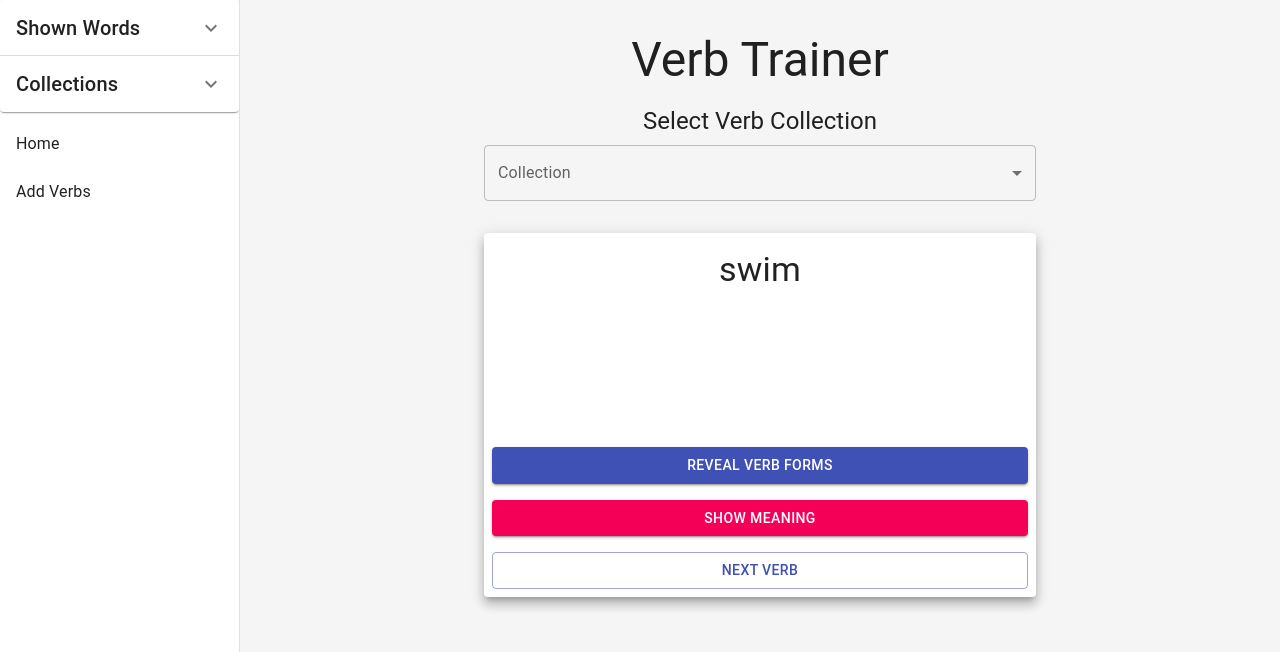
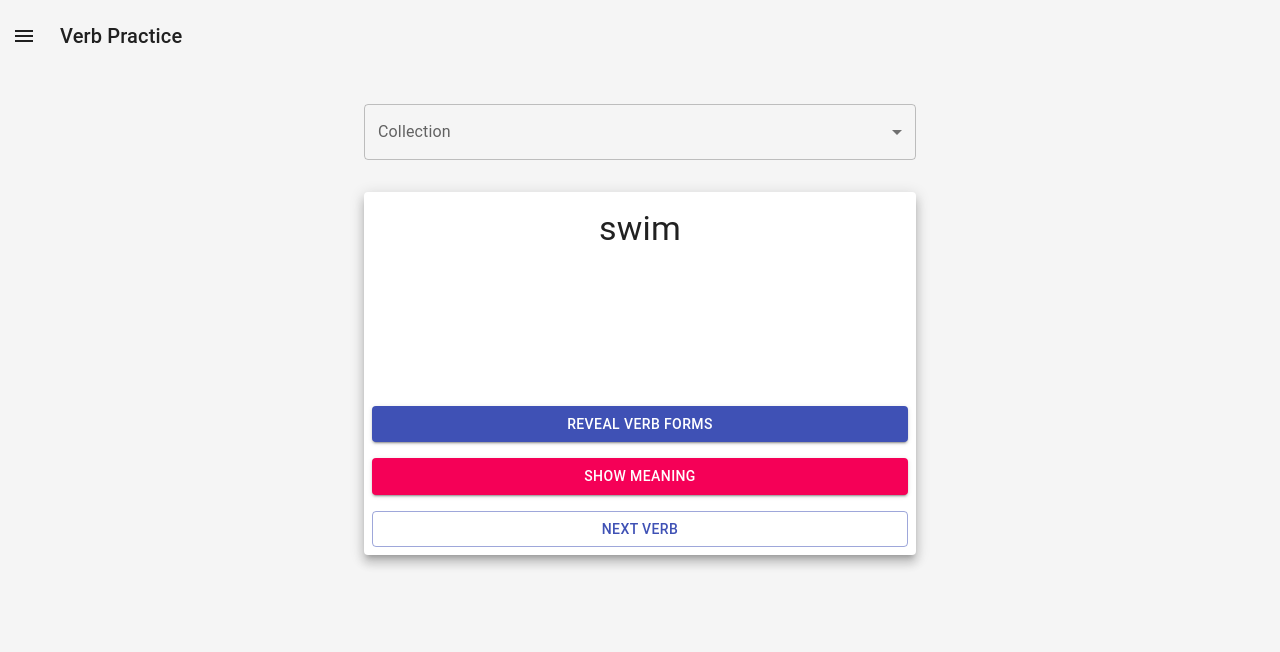
Before and after one commit to wowlocal/Anki-material, a React (Create React App) app: page / in a window 1280 px wide. Shown: the top 652 px of the page. Built offline with nearby package versions, Linux system fonts and the light colour scheme.

Commit message:
open/closed drawer

```diff
--- a/src/App.js
+++ b/src/App.js
@@ -14,6 +14,9 @@ import Accordion from '@mui/material/Accordion';
 import AccordionSummary from '@mui/material/AccordionSummary';
 import AccordionDetails from '@mui/material/AccordionDetails';
 import ExpandMoreIcon from '@mui/icons-material/ExpandMore';
+import IconButton from '@mui/material/IconButton';
+import MenuIcon from '@mui/icons-material/Menu';
+import ChevronLeftIcon from '@mui/icons-material/ChevronLeft';
 import { motion, AnimatePresence } from 'framer-motion';
 import VerbCard from './components/VerbCard';
 import VerbCollectionSwitcher from './components/VerbCollectionSwitcher';
@@ -41,6 +44,7 @@ function App() {
   const [verbs, setVerbs] = useState([]);
   const [shownWords, setShownWords] = useState([]);
   const [completedCollections, setCompletedCollections] = useState([]);
+  const [drawerOpen, setDrawerOpen] = useState(false);
 
   useEffect(() => {
     const savedShownWords = JSON.parse(localStorage.getItem('shownWords')) || [];
@@ -77,29 +81,54 @@ function App() {
   const handleWordClick = (word) => {
     const selectedVerb = verbs.find(verb => verb.infinitive === word);
     setCurrentVerb(selectedVerb);
+    setDrawerOpen(false);
   };
 
   const handleCollectionClick = (collection) => {
     setCurrentCollection(collection);
+    setDrawerOpen(false);
   };
 
   const isCollectionCompleted = completedCollections.includes(currentCollection);
+
+  const toggleDrawer = () => {
+    setDrawerOpen(!drawerOpen);
+  };
 
   return (
     <ThemeProvider theme={theme}>
       <CssBaseline />
       <Router>
-        <Grid container>
-          <Grid item>
+        <Box sx={{ display: 'flex', flexDirection: 'column' }}>
+          <Box sx={{ display: 'flex', justifyContent: 'flex-start', alignItems: 'center', padding: '16px' }}>
+            <IconButton
+              color="inherit"
+              aria-label="open drawer"
+              edge="start"
+              onClick={toggleDrawer}
+            >
+              <MenuIcon />
+            </IconButton>
+            <Typography variant="h6" sx={{ marginLeft: 2 }}>Verb Practice</Typography>
+          </Box>
           <Drawer
-              variant="permanent"
-              anchor="left"
+            variant="temporary"
+            open={drawerOpen}
+            onClose={toggleDrawer}
+            ModalProps={{
+              keepMounted: true, // Better open performance on mobile.
+            }}
               sx={{
                 width: 240,
                 flexShrink: 0,
                 [`& .MuiDrawer-paper`]: { width: 240, boxSizing: 'border-box' },
               }}
           >
+            <Box sx={{ display: 'flex', alignItems: 'center', justifyContent: 'flex-end', p: 1 }}>
+              <IconButton onClick={toggleDrawer}>
+                <ChevronLeftIcon />
+              </IconButton>
+            </Box>
             <Box sx={{ overflow: 'auto' }}>
               <Accordion>
                 <AccordionSummary
@@ -138,17 +167,16 @@ function App() {
                 </AccordionDetails>
               </Accordion>
               <List>
-                  <ListItemButton component={Link} to="/">
+                <ListItemButton component={Link} to="/" onClick={toggleDrawer}>
                   <ListItemText primary="Home" />
                 </ListItemButton>
-                  <ListItemButton component={Link} to="/add-verbs">
+                <ListItemButton component={Link} to="/add-verbs" onClick={toggleDrawer}>
                   <ListItemText primary="Add Verbs" />
                 </ListItemButton>
               </List>
             </Box>
           </Drawer>
-          </Grid>
-          <Grid item xs>
+          <Box component="main" sx={{ flexGrow: 1, p: 0 }}>
             <Container maxWidth="sm">
               <Box sx={{ my: 4 }}>
                 <Routes>
@@ -156,9 +184,6 @@ function App() {
                     path="/"
                     element={
                       <>
-                        <Typography variant="h3" component="h1" gutterBottom align="center">
-                          Verb Trainer
-                        </Typography>
                         <VerbCollectionSwitcher onCollectionChange={setCurrentCollection} />
                         <AnimatePresence mode="wait">
                           {isCollectionCompleted ? (
@@ -208,8 +233,8 @@ function App() {
                 </Routes>
               </Box>
             </Container>
-          </Grid>
-        </Grid>
+          </Box>
+        </Box>
       </Router>
     </ThemeProvider>
   );
--- a/src/components/VerbCollectionSwitcher.js
+++ b/src/components/VerbCollectionSwitcher.js
@@ -7,9 +7,6 @@ const VerbCollectionSwitcher = ({ onCollectionChange }) => {
 
   return (
     <Box sx={{ mb: 4 }}>
-      <Typography variant="h5" component="h2" gutterBottom align="center">
-        Select Verb Collection
-      </Typography>
       <FormControl fullWidth variant="outlined">
         <InputLabel id="collection-select-label">Collection</InputLabel>
         <Select
```
Lines whose indentation alone changed are shown as unchanged.
